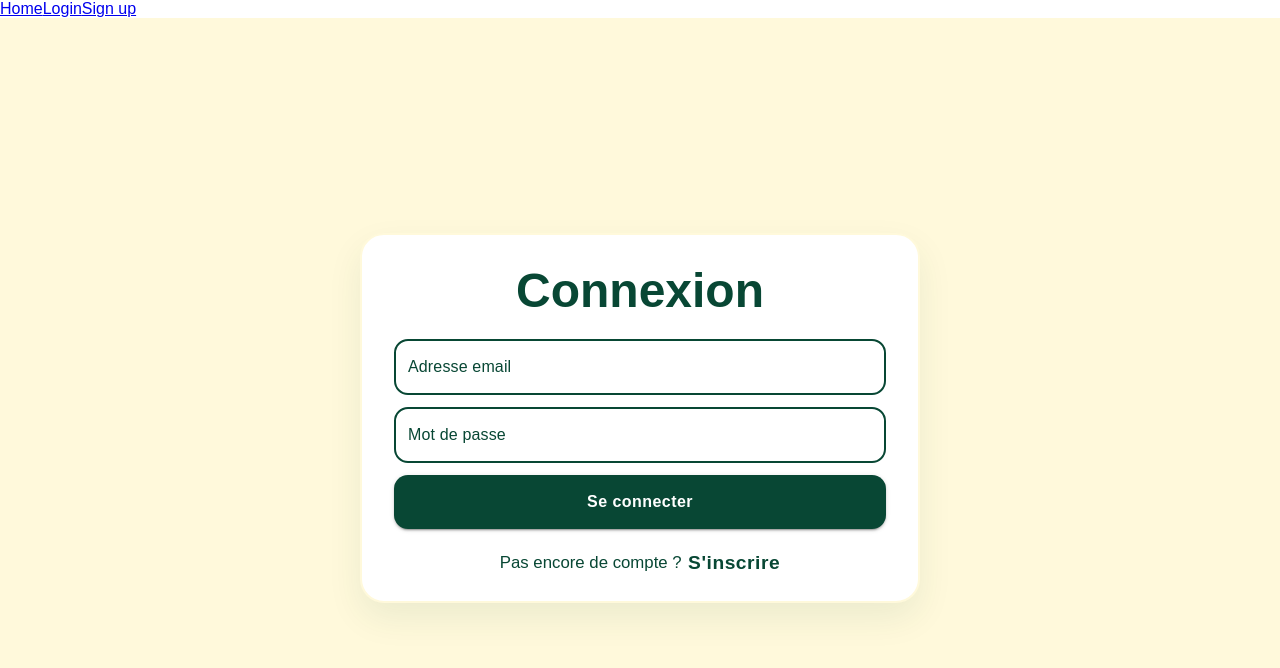
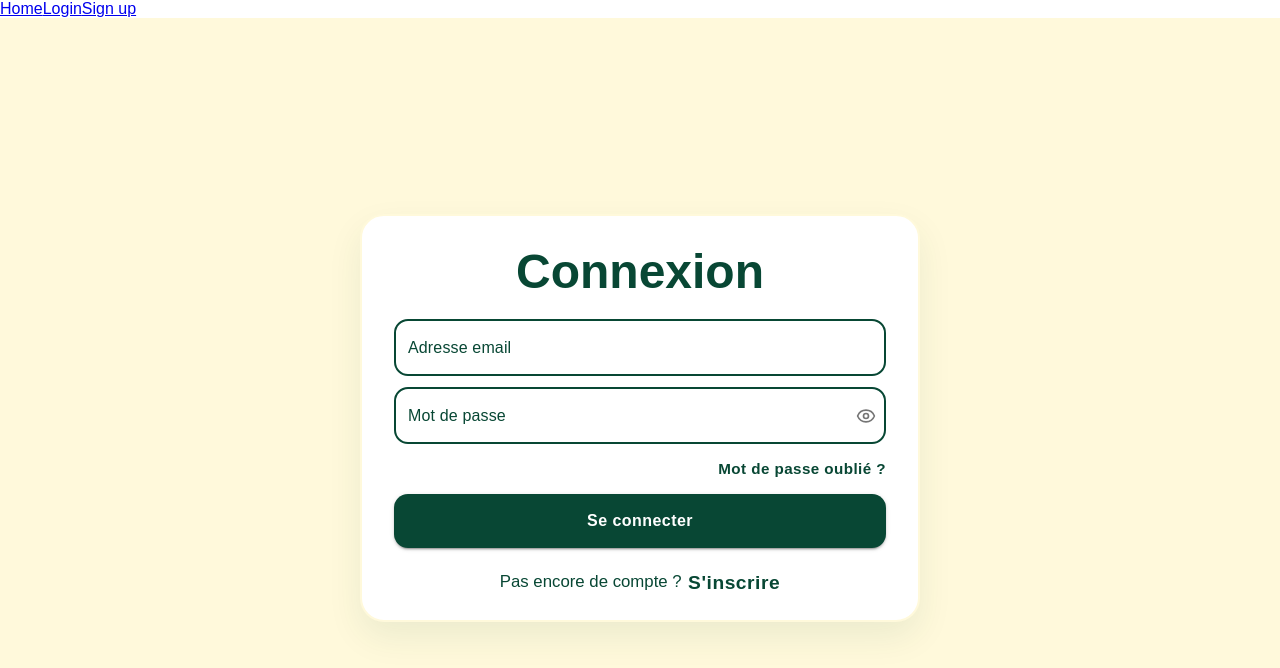
Before and after one commit to soenrazatovo/pharmalyse-front-end, a React (Vite) app: page /login in a window 1280 px wide. Shown: the top 668 px of the page. Built offline with nearby package versions, Linux system fonts and the light colour scheme; a web font is replaced by a local one.

Commit message:
Composant password

```diff
--- a/package.json
+++ b/package.json
@@ -13,6 +13,7 @@
     "@emotion/styled": "^11.14.1",
     "@mui/icons-material": "^9.4.0",
     "@mui/material": "^9.4.0",
+    "lucide-react": "^1.74.0",
     "react": "^19.2.8",
     "react-dom": "^19.2.8",
     "react-router-dom": "^7.18.4"
--- /dev/null
+++ b/src/components/Password/Password.jsx
@@ -0,0 +1,29 @@
+import { useState } from "react";
+import TextField from "@mui/material/TextField";
+import IconButton from "@mui/material/IconButton";
+import InputAdornment from "@mui/material/InputAdornment";
+import { Eye, EyeOff } from "lucide-react";
+
+function Password(props) {
+  const [visible, setVisible] = useState(false);
+
+  return (
+    <TextField
+      {...props}
+      type={visible ? "text" : "password"}
+      slotProps={{
+        input: {
+          endAdornment: (
+            <InputAdornment position="end">
+              <IconButton onClick={() => setVisible(!visible)} edge="end">
+                {visible ? <EyeOff size={20} /> : <Eye size={20} />}
+              </IconButton>
+            </InputAdornment>
+          ),
+        },
+      }}
+    />
+  );
+}
+
+export default Password;
--- a/src/pages/Authentication/Authentication.css
+++ b/src/pages/Authentication/Authentication.css
@@ -177,6 +177,53 @@ body,
   transform: none !important;
 }
 
+/* MOT DE PASSE OUBLIE */
+
+.auth-forgot {
+  display: flex;
+  justify-content: flex-end;
+  align-items: center;
+
+  margin-top: -0.25rem;
+  margin-bottom: 0.25rem;
+}
+
+.auth-forgot-btn {
+  min-width: unset !important;
+  padding: 0 !important;
+
+  color: var(--color-primary) !important;
+
+  font-size: 0.95rem !important;
+  font-weight: 700 !important;
+
+  text-transform: none !important;
+
+  transition: color 0.25s ease !important;
+}
+
+.auth-forgot-btn:hover {
+  background: transparent !important;
+  color: #39846a !important;
+}
+
+.auth-forgot-btn:active {
+  color: #4f9b80 !important;
+}
+
+/* DESCRIPTION REINITIALISATION */
+
+.auth-description {
+  color: var(--color-primary);
+  text-align: center;
+
+  font-size: 1rem !important;
+  font-weight: 500 !important;
+
+  line-height: 1.6 !important;
+  margin-bottom: 0.5rem !important;
+}
+
 /* SWITCH */
 
 .auth-switch {
@@ -241,4 +288,12 @@ body,
   .auth-title {
     font-size: 2.5rem !important;
   }
+
+  .auth-forgot-btn {
+    font-size: 0.9rem !important;
+  }
+
+  .auth-description {
+    font-size: 0.95rem !important;
+  }
 }
--- a/src/pages/Authentication/Authentication.jsx
+++ b/src/pages/Authentication/Authentication.jsx
@@ -1,5 +1,6 @@
 import { useState } from "react";
 import "./Authentication.css";
+import Password from "../../components/Password/Password";
 
 import {
   Box,
@@ -18,12 +19,24 @@ function Authentication({ _type = "login" }) {
     setType((prev) => (prev === "login" ? "signup" : "login"));
   };
 
+  const handleForgotPassword = () => {
+    setType("forgot");
+  };
+
+  const handleBackToLogin = () => {
+    setType("login");
+  };
+
   return (
     <Box className="auth-container">
       <Card className="auth-card">
         <CardContent>
           <Typography variant="h3" className="auth-title">
-            {type === "login" ? "Connexion" : "Inscription"}
+            {type === "login"
+              ? "Connexion"
+              : type === "signup"
+                ? "Inscription"
+                : "Mot de passe oublié"}
           </Typography>
 
           <Stack spacing={1.5}>
@@ -35,22 +48,54 @@ function Authentication({ _type = "login" }) {
               </div>
             )}
 
+            {type === "forgot" && (
+              <Typography className="auth-description">
+                Entrez votre adresse email pour recevoir un lien de
+                réinitialisation de votre mot de passe.
+              </Typography>
+            )}
+
             <TextField fullWidth label="Adresse email" type="email" />
 
-            <TextField fullWidth label="Mot de passe" type="password" />
+            {type !== "forgot" && <Password fullWidth label="Mot de passe" />}
+
+            {type === "login" && (
+              <div className="auth-forgot">
+                <Button
+                  variant="text"
+                  onClick={handleForgotPassword}
+                  className="auth-forgot-btn"
+                >
+                  Mot de passe oublié ?
+                </Button>
+              </div>
+            )}
 
             {type === "signup" && (
-              <TextField
-                fullWidth
-                label="Confirmation du mot de passe"
-                type="password"
-              />
+              <Password fullWidth label="Confirmation du mot de passe" />
             )}
 
             <Button variant="contained" fullWidth className="auth-button">
-              {type === "login" ? "Se connecter" : "Créer un compte"}
+              {type === "login"
+                ? "Se connecter"
+                : type === "signup"
+                  ? "Créer un compte"
+                  : "Envoyer le lien"}
             </Button>
 
+            {type === "forgot" ? (
+              <div className="auth-switch">
+                <span>Retour à la</span>
+
+                <Button
+                  variant="text"
+                  onClick={handleBackToLogin}
+                  className="auth-switch-btn"
+                >
+                  Connexion
+                </Button>
+              </div>
+            ) : (
               <div className="auth-switch">
                 <span>
                   {type === "login"
@@ -66,6 +111,7 @@ function Authentication({ _type = "login" }) {
                   {type === "login" ? "S'inscrire" : "Se connecter"}
                 </Button>
               </div>
+            )}
           </Stack>
         </CardContent>
       </Card>
```
Also changed, not shown: src/components/Password/Password.css (added), 1 other file (tests, documents, lock files or other folders). Lines whose indentation alone changed are shown as unchanged.
